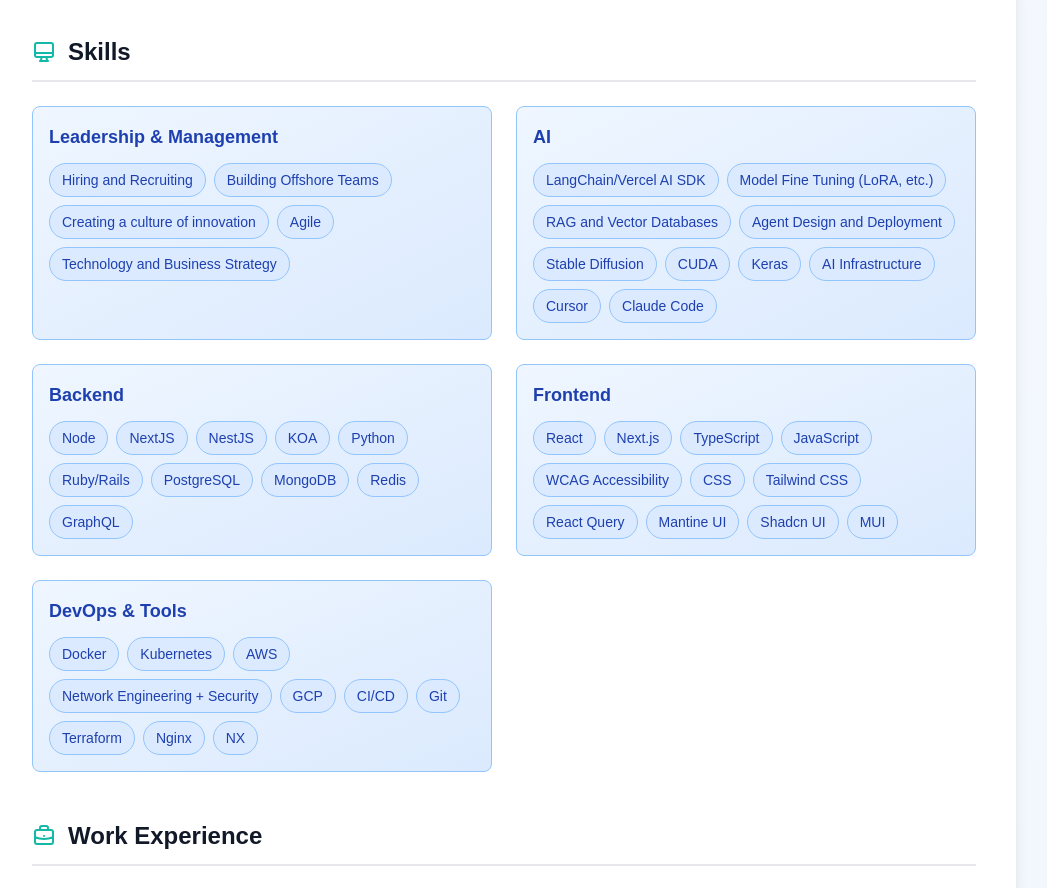
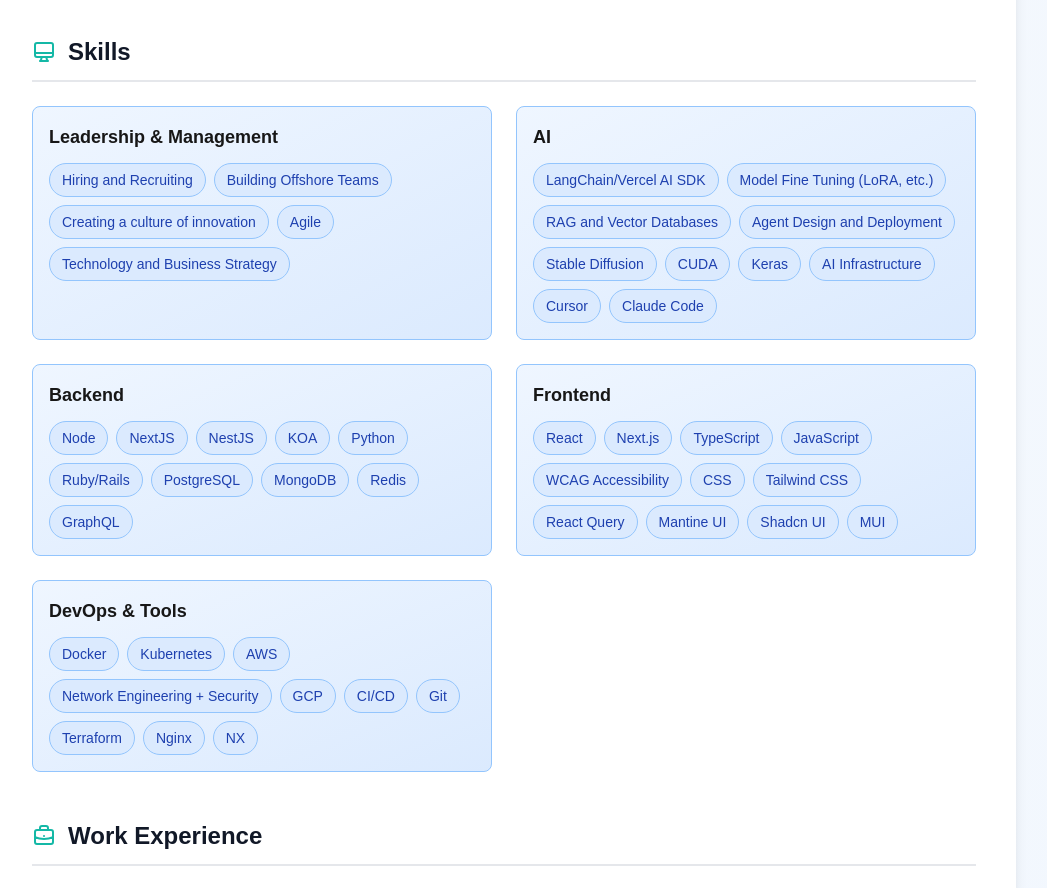
Before and after one commit to griffinm/resume, a Next.js app: page /resume in a window 1280 px wide. Shown: the part 1240-2128 px from the top of the page, without its empty margins (136-1183 px from the left). Built offline with nearby package versions, Linux system fonts and the light colour scheme.

Commit message:
Adjust style of skill item headers

```diff
--- a/src/components/SkillsSection/SkillsSection.tsx
+++ b/src/components/SkillsSection/SkillsSection.tsx
@@ -19,7 +19,7 @@
         {skills.map((skillGroup, index) => {
           return (
             <div key={index} className={`p-4 border border-blue-300 rounded-lg bg-gradient-to-br from-blue-50 to-blue-100 hover:shadow-md transition-shadow`}>
-              <h3 className="text-lg font-semibold text-blue-800 mb-3">{skillGroup.category}</h3>
+              <h3 className="text-lg font-semibold mb-3">{skillGroup.category}</h3>
               <div className="flex flex-wrap gap-2">
                 {skillGroup.items.map((skill, idx) => (
                   <span key={idx} className={`px-3 py-1.5 bg-blue-100 text-blue-800 rounded-full text-sm font-medium border border-blue-300 hover:border-blue-400 hover:bg-blue-200 transition-all`}>
```
